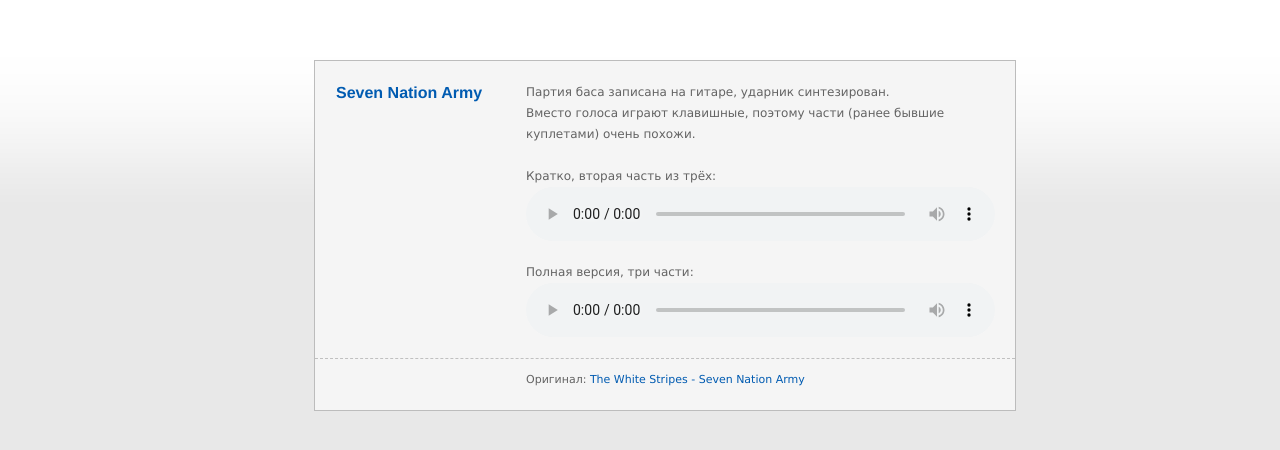
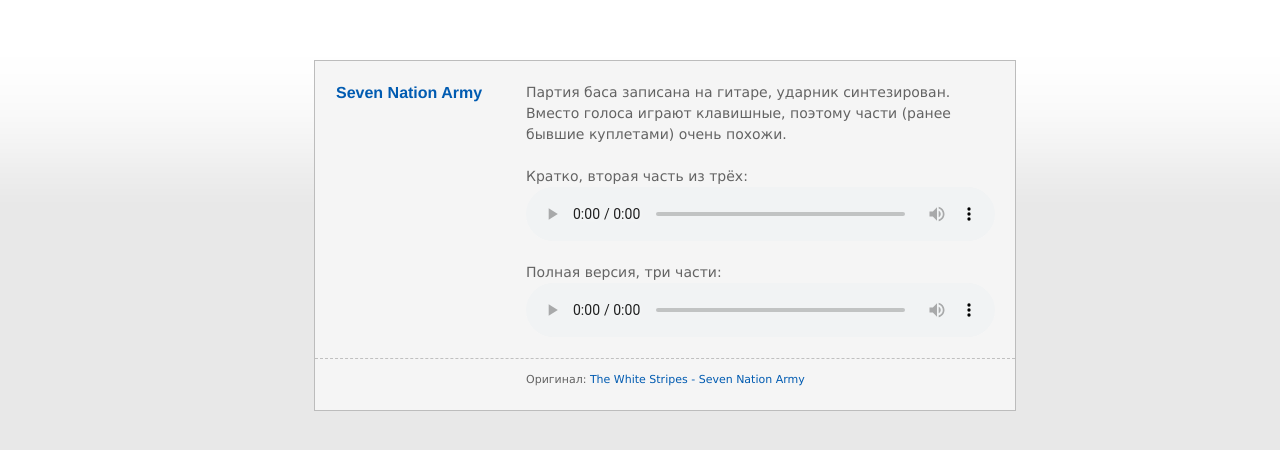
Before and after one commit to dandrievsky/dandrievsky.github.io, a plain HTML site: page music.html in a window 1280 px wide. Drawn offline with Linux system fonts and the light colour scheme.

Commit message:
main font +2

```diff
--- a/style/style.css
+++ b/style/style.css
@@ -190,7 +190,8 @@
 .contentbody {
 	margin-left:		190px;
 	color: 				#636363;
-	font-size: 			12px;
+	/*main font*/
+	font-size: 			14px;
 	padding-right: 		20px;
 	padding-left: 		21px;
 }
```
